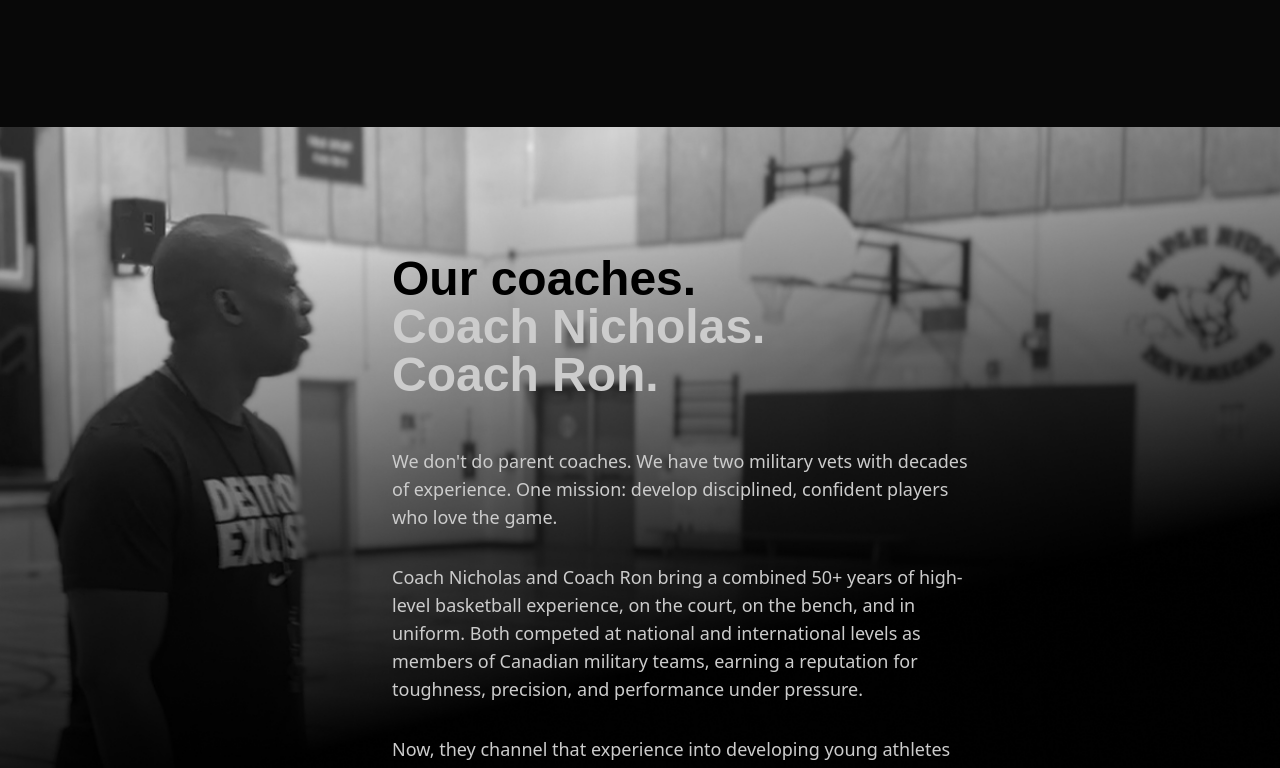
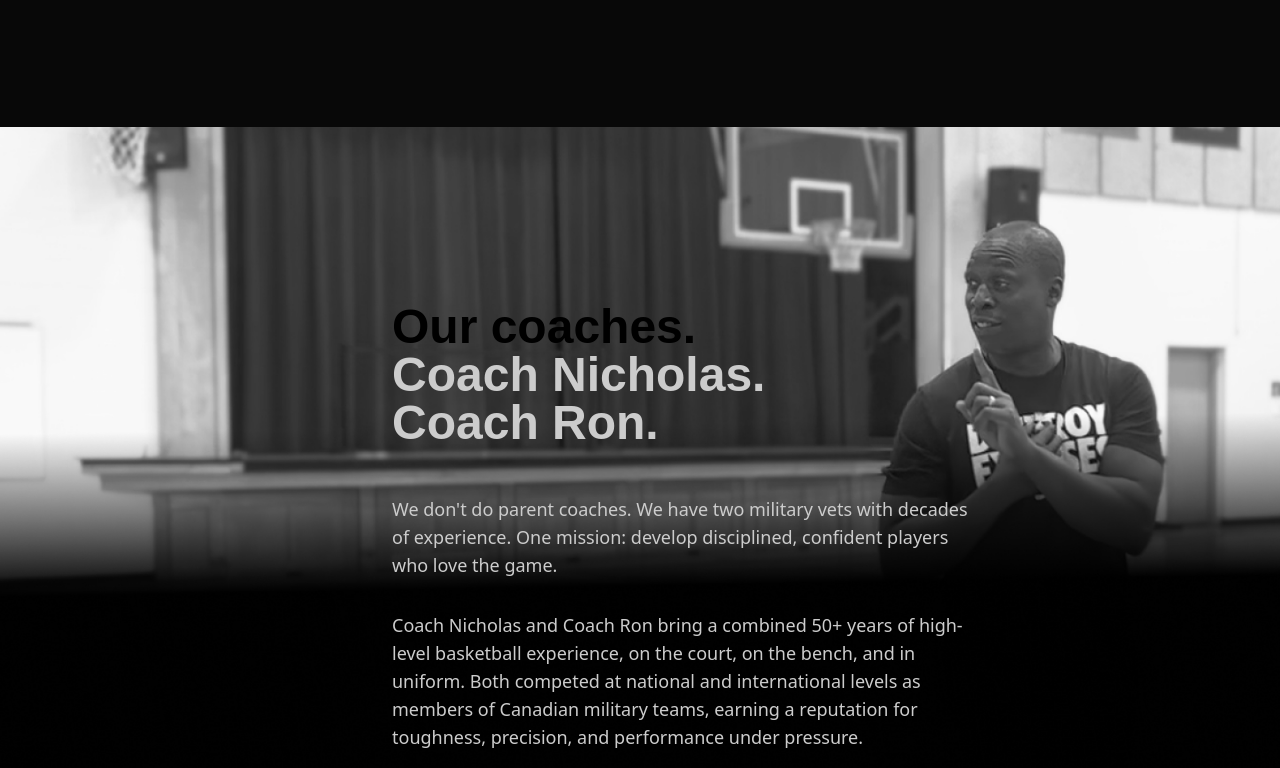
Before and after one commit to heyfarai/tryouts-next, a Next.js app: page / in a window 1280 px wide. Shown: the part 2980-3748 px from the top of the page. Built offline with nearby package versions, Linux system fonts and the light colour scheme; no server answers; a web font is replaced by a local one.

Commit message:
replaced coach pic

```diff
--- a/src/app/components/CoachingSection.tsx
+++ b/src/app/components/CoachingSection.tsx
@@ -3,9 +3,9 @@ import React from "react";
 const CoachingSection = () => (
   <div
     id="coaching"
-    className="sectionCoaching bg-size-[50%_50%] md:bg-cover bg-position-[-34rem_-2rem] md:bg-position-[center_0]  flex flex-col items-center  lg:pt-32 pt-32"
+    className="sectionCoaching bg-size-[auto_40%] md:bg-size-[auto_60%] lg:bg-size-[auto_80%] bg-position-[70%_0] md:bg-position-[20%_0]  flex flex-col items-center  lg:pt-32 pt-32"
   >
-    <div className="sectionContent w-full lg:w-[68%] lg:ml-24 max-w-[640px] px-6 pb-48 pt-60 md:pt-0 bg-auto ">
+    <div className="sectionContent w-full lg:w-[68%] lg:ml-24 max-w-[640px] px-6 pb-48 pt-48 md:pt-12 bg-auto ">
       <h1 className="dela font-extrabold text-4xl lg:text-5xl md:text-5xl mb-0 text-shadow-stone-400 md:text-black">
         Our coaches.
       </h1>
--- a/src/app/globals.css
+++ b/src/app/globals.css
@@ -37,7 +37,6 @@ ul {
 }
 .sectionCoaching {
   background-image: url("/bg-coach.jpg");
-  background-size: cover;
   background-repeat: no-repeat;
   background-color: black;
 }
```
Also changed, not shown: public/bg-coach.jpg.
